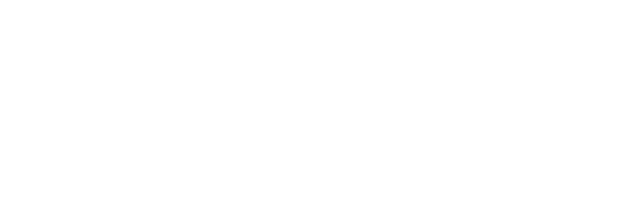
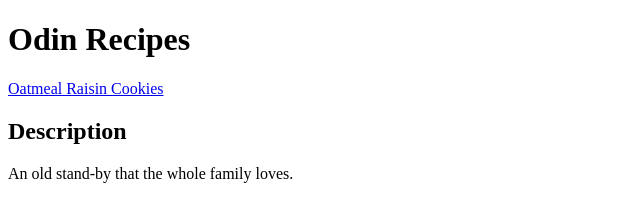
Before and after one commit to JBearCode/odin-recipes, a plain HTML site: page index.html in a window 1280 px wide. Shown: the whole page, without its empty margins (0-640 px from the left). Drawn offline with Linux system fonts and the light colour scheme.

```diff
--- a/index.html
+++ b/index.html
@@ -7,6 +7,10 @@
     <title>Recipes</title>
 </head>
 <body>
+<h1>Odin Recipes</h1>
+<a href="/recipes/oatmeal-raisin-cookies.html">Oatmeal Raisin Cookies</a>
+<h2>Description</h2>
+<p>An old stand-by that the whole family loves.</p>
 
 </body>
 </html>
```
